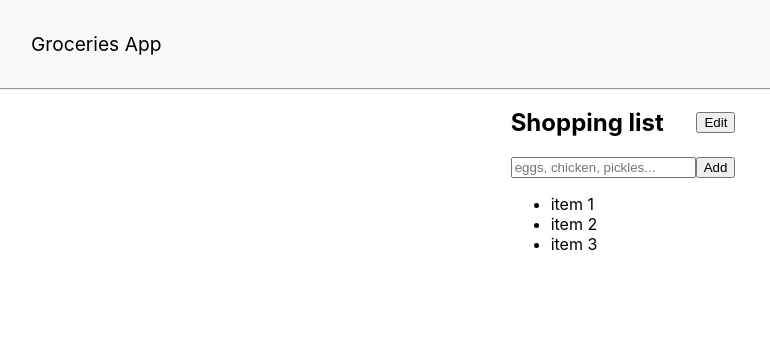
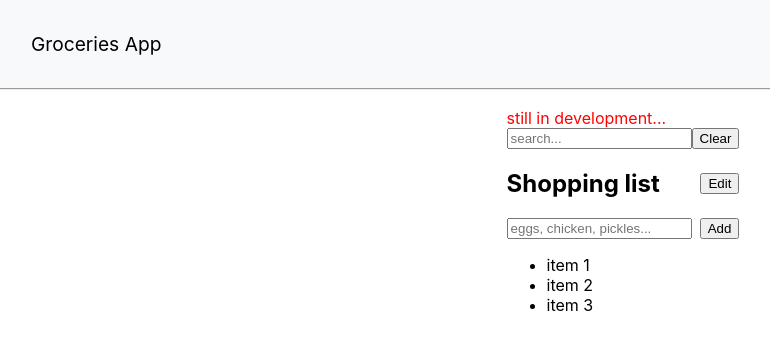
Before and after one commit to gaddes/groceries, a React (Create React App) app: page / in a window 1280 px wide. Shown: the top 350 px of the page, without its empty margins (17-787 px from the left). Built offline with nearby package versions, Linux system fonts and the light colour scheme.

Commit message:
Create search box and working clear button (search box is not functional yet).

```diff
--- a/src/Home.js
+++ b/src/Home.js
@@ -6,6 +6,18 @@
     <div className='flex-row'>
       <input className='item-input' type='text' placeholder='eggs, chicken, pickles...'></input>
       <button className='item-add' onClick={props.onClick}>Add</button>
+    </div>
+  );
+}
+
+function SearchBox(props) {
+  return (
+    <div>
+      <p style={{color: 'red'}}>still in development...</p>
+      <div className='flex-row'>
+        <input className='search-input' type='text' placeholder='search...'></input>
+        <button onClick={props.onClick}>Clear</button>
+      </div>
     </div>
   );
 }
@@ -41,7 +53,8 @@
         'item 1',
         'item 2',
         'item 3'
-      ]
+      ],
+      currentSearch: 'test'
     }
   }
 
@@ -55,6 +68,13 @@
     console.group('componentDidUpdate');
       console.log(this.state);
     console.groupEnd('componentDidUpdate');
+  }
+
+  clearSearch = () => {
+    // TODO: Clear state
+    this.setState({ currentSearch: '' });
+    // Clear input box
+    document.querySelector(`.search-input`).value = '';
   }
 
   /**
@@ -101,6 +121,11 @@
   render() {
     return (
       <div className="shopping-list">
+        <br/>
+        <SearchBox
+          currentSearch={this.state.currentSearch}
+          onClick={() => this.clearSearch()}
+        />
         <div className='flex-row'>
           <h2>Shopping list</h2>
           <button
```
